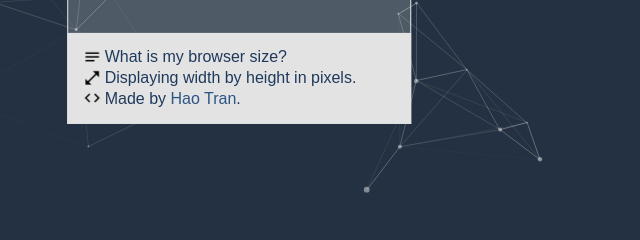
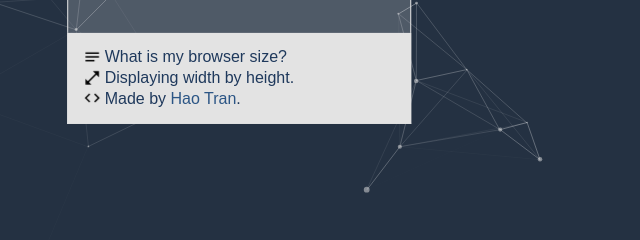
Before and after one commit to haothitran/pixel-perfect, a plain HTML site: page index.html in a window 1280 px wide. Shown: the part 512-752 px from the top of the page, 401-1041 px from the left. Drawn offline with Linux system fonts and the light colour scheme.

Commit message:
Edit content

```diff
--- a/index.html
+++ b/index.html
@@ -28,7 +28,7 @@
 
       <main class="content">
         <p><img src="assets/icons/icon-description.png" /> What is my browser size?</p>
-        <p><img src="assets/icons/icon-aspect-ratio.png" /> Displaying width by height in pixels.</p>
+        <p><img src="assets/icons/icon-aspect-ratio.png" /> Displaying width by height.</p>
         <p><img src="assets/icons/icon-code.png" /> Made by <a href="https://haothitran.com/">Hao Tran</a>.</p>
       </main>
 
```
